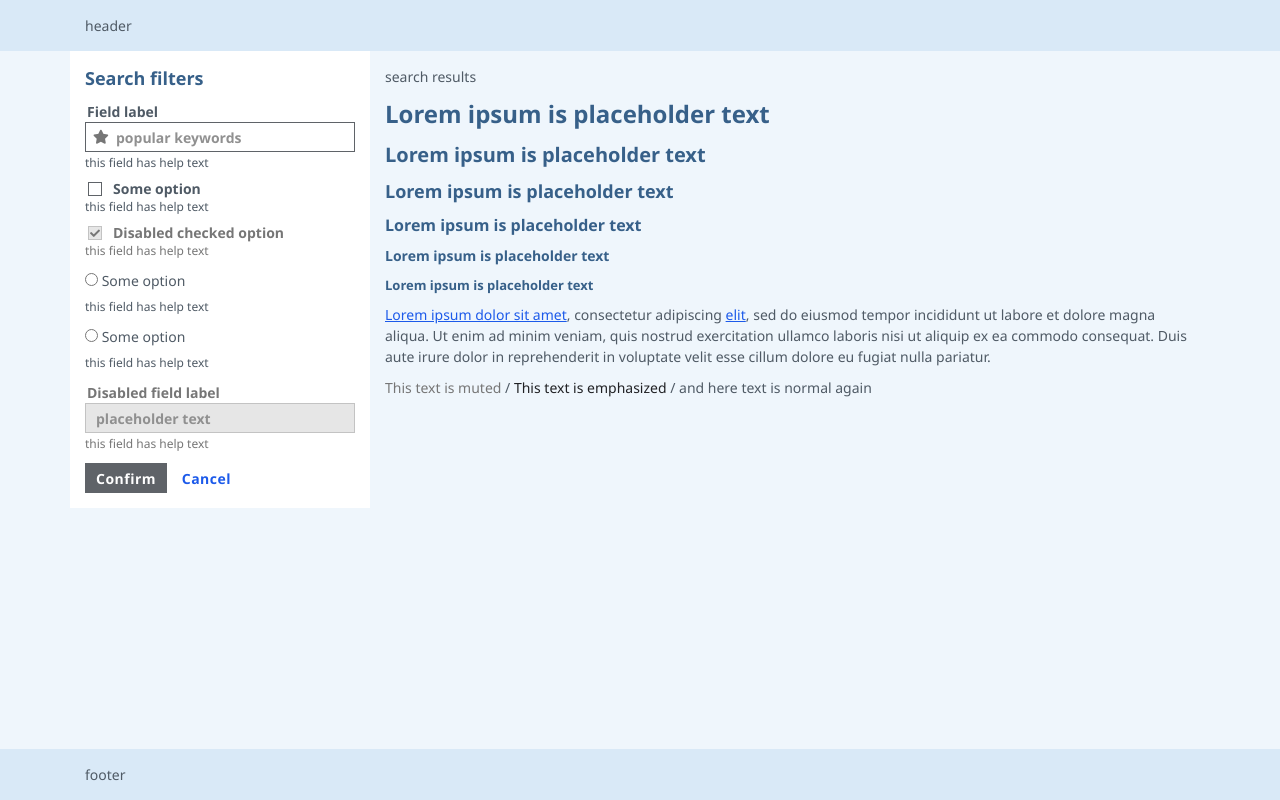
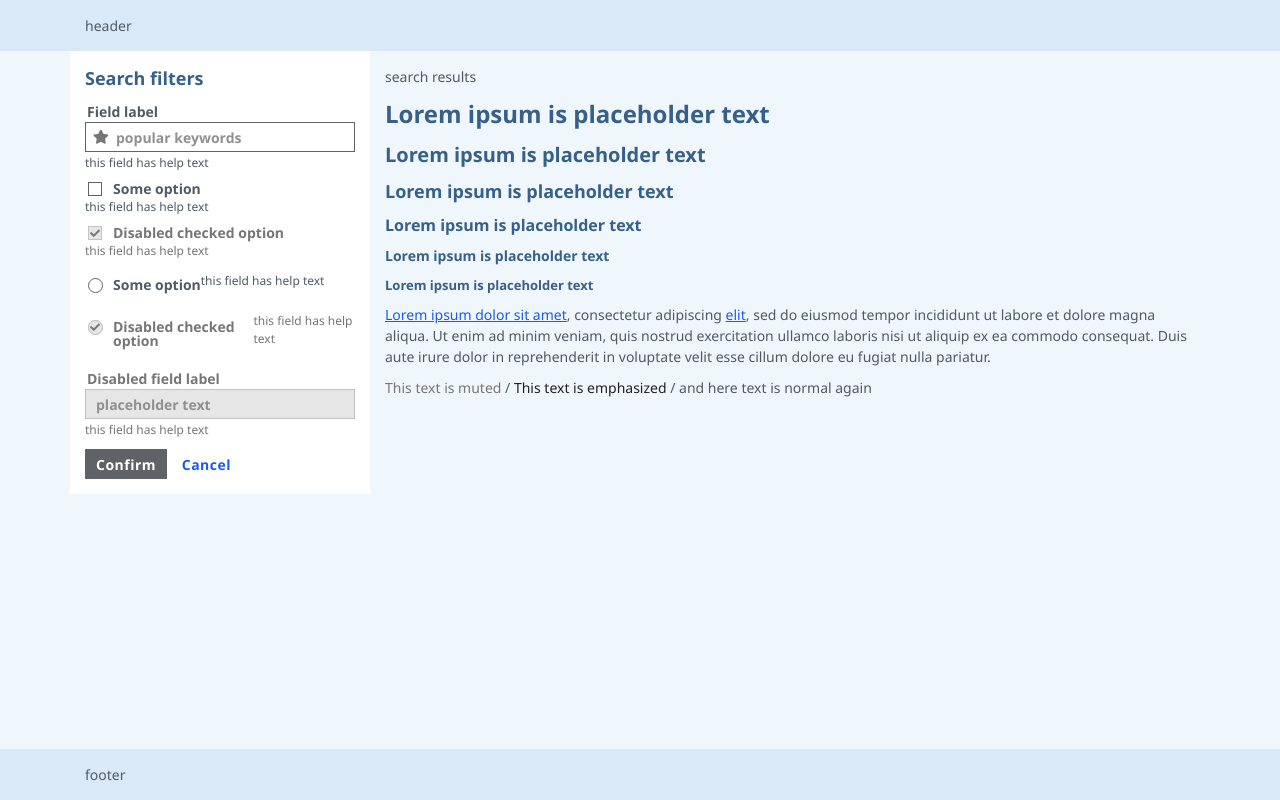
Before and after one commit to VilmantasT/app-boilerplate, a website: page src/index.html in a window 1280 px wide. Drawn offline with nearby package versions, Linux system fonts and the light colour scheme; files that its build step writes are made by us from their sources.

Commit message:
radio buttons

```diff
--- a/src/index.html
+++ b/src/index.html
@@ -1,23 +1,23 @@
 <!DOCTYPE html>
 <html lang="en">
-
   <head>
-    <meta charset="UTF-8">
-    <meta name="viewport" content="width=device-width, initial-scale=1.0">
-    <meta http-equiv="X-UA-Compatible" content="ie=edge">
-    <title>My App-Boilerplate</title>
-    <link rel="stylesheet" href="styles.css">
-    <link rel="stylesheet" href="https://use.fontawesome.com/releases/v5.7.2/css/all.css" integrity="sha384-fnmOCqbTlWIlj8LyTjo7mOUStjsKC4pOpQbqyi7RrhN7udi9RwhKkMHpvLbHG9Sr" crossorigin="anonymous">
+    <meta charset="UTF-8" />
+    <meta name="viewport" content="width=device-width, initial-scale=1.0" />
+    <meta http-equiv="X-UA-Compatible" content="ie=edge" />
+    <title>My App-Boilerplate | Fork</title>
+    <link rel="stylesheet" href="styles.css" />
+    <link
+      rel="stylesheet"
+      href="https://use.fontawesome.com/releases/v5.7.2/css/all.css"
+      integrity="sha384-fnmOCqbTlWIlj8LyTjo7mOUStjsKC4pOpQbqyi7RrhN7udi9RwhKkMHpvLbHG9Sr"
+      crossorigin="anonymous"
+    />
   </head>
 
   <body>
     <div id="app" class="page-wrapper">
       <header class="page-header">
-            <div class="container">
-                <div class="content-wrapper">
-                    header
-                </div>
-            </div>
+        <div class="container"><div class="content-wrapper">header</div></div>
       </header>
 
       <div class="page-content container">
@@ -31,11 +31,26 @@
               <h4>Lorem ipsum is placeholder text</h4>
               <h5>Lorem ipsum is placeholder text</h5>
               <h6>Lorem ipsum is placeholder text</h6>
-                        <p><a class="link" href="#" aria-label="Read more about Lorem ipsum meaning">Lorem ipsum dolor sit amet</a>, consectetur adipiscing <a class="link" href="#" aria-label="Read more about this topic">elit</a>, sed do eiusmod
-                            tempor incididunt ut labore et dolore magna aliqua. Ut enim ad minim veniam, quis nostrud exercitation ullamco laboris nisi ut aliquip ex ea commodo consequat. Duis aute irure dolor in reprehenderit in voluptate velit esse
-                            cillum dolore eu fugiat nulla pariatur.</p>
-                        <p><span class="muted">This text is muted</span> / <span class="emphasized">This text is emphasized</span> / and here text is normal again</p>
-
+              <p>
+                <a
+                  class="link"
+                  href="#"
+                  aria-label="Read more about Lorem ipsum meaning"
+                  >Lorem ipsum dolor sit amet</a
+                >, consectetur adipiscing
+                <a class="link" href="#" aria-label="Read more about this topic"
+                  >elit</a
+                >, sed do eiusmod tempor incididunt ut labore et dolore magna
+                aliqua. Ut enim ad minim veniam, quis nostrud exercitation
+                ullamco laboris nisi ut aliquip ex ea commodo consequat. Duis
+                aute irure dolor in reprehenderit in voluptate velit esse cillum
+                dolore eu fugiat nulla pariatur.
+              </p>
+              <p>
+                <span class="muted">This text is muted</span> /
+                <span class="emphasized">This text is emphasized</span> / and
+                here text is normal again
+              </p>
             </div>
           </div>
         </main>
@@ -47,43 +62,76 @@
                 <label class="label" for="field-demo-1">Field label</label>
                 <div class="control control--has-icon-left">
                   <i class="control__icon fas fa-star"></i>
-                                <input class="input" type="text" id="field-demo-1" placeholder="popular keywords">
+                  <input
+                    class="input"
+                    type="text"
+                    id="field-demo-1"
+                    placeholder="popular keywords"
+                  />
                 </div>
                 <p class="help error">this field has help text</p>
               </div>
               <div class="field">
                 <div class="control control--checkbox">
-                                <input class="checkbox" type="checkbox" id="field-checkbox1">
+                  <input
+                    class="checkbox"
+                    type="checkbox"
+                    id="field-checkbox1"
+                  />
                   <label class="label" for="field-checkbox1">Some option</label>
                 </div>
                 <p class="help error">this field has help text</p>
               </div>
               <div class="field disabled">
                 <div class="control control--checkbox">
-                                <input disabled checked class="checkbox" type="checkbox" id="field-checkbox2">
-                                <label class="label" for="field-checkbox2">Disabled checked option</label>
+                  <input
+                    disabled
+                    checked
+                    class="checkbox"
+                    type="checkbox"
+                    id="field-checkbox2"
+                  />
+                  <label class="label" for="field-checkbox2"
+                    >Disabled checked option</label
+                  >
                 </div>
                 <p class="help error">this field has help text</p>
-
               </div>
               <div class="field">
-                            <div class="">
-                                <input type="radio" name="" value="" id="field-radio1">
-                                <label for="field-radio1">Some option</label>
+                <div class="control control--radio">
+                  <input class="radio" type="radio" id="field-radio1" />
+                  <label class="label" for="field-radio1">Some option</label>
                   <p class="help error">this field has help text</p>
                 </div>
               </div>
-                        <div class="field">
-                            <div class="">
-                                <input type="radio" name="" value="" id="field-radio2">
-                                <label for="field-radio2">Some option</label>
+              <div class="field"></div>
+              <div class="field disabled">
+                <div class="control control--radio">
+                  <input
+                    disabled
+                    checked
+                    class="radio"
+                    type="radio"
+                    id="field-radio3"
+                  />
+                  <label class="label" for="field-radio3"
+                    >Disabled checked option</label
+                  >
                   <p class="help error">this field has help text</p>
                 </div>
               </div>
               <div class="field disabled">
-                            <label class="label" for="field-demo-2">Disabled field label</label>
+                <label class="label" for="field-demo-2"
+                  >Disabled field label</label
+                >
                 <div class="control">
-                                <input class="input" disabled type="text" id="field-demo-2" placeholder="placeholder text">
+                  <input
+                    class="input"
+                    disabled
+                    type="text"
+                    id="field-demo-2"
+                    placeholder="placeholder text"
+                  />
                 </div>
                 <p class="help error">this field has help text</p>
               </div>
@@ -95,13 +143,8 @@
       </div>
 
       <footer class="page-footer">
-            <div class="container">
-                <div class="content-wrapper">
-                    footer
-                </div>
-            </div>
+        <div class="container"><div class="content-wrapper">footer</div></div>
       </footer>
     </div>
   </body>
-
 </html>
--- a/src/styles/elements/_all.scss
+++ b/src/styles/elements/_all.scss
@@ -3,4 +3,5 @@
 @import "input-wrappers";
 @import "input-text";
 @import "input-checkbox";
+@import "input-radio";
 @import "buttons";
--- a/src/styles/elements/input-checkbox.scss
+++ b/src/styles/elements/input-checkbox.scss
@@ -2,14 +2,14 @@
 
 .control--checkbox {
   margin-bottom: 0;
-    padding-left: .8rem;
+  padding-left: 0.8rem;
 
   .label {
     position: relative;
     display: inline-block;
     vertical-align: middle;
     margin-bottom: 0;
-        padding-left: .5rem;
+    padding-left: 0.5rem;
     line-height: $line-height__input-normal;
 
     &::before {
@@ -37,7 +37,7 @@
       margin-left: -2rem;
       padding-left: 1px;
       font-size: 1rem;
-            line-height: $line-height__input-normal - .1rem;    // fine tune
+      line-height: $line-height__input-normal - 0.1rem; // fine tune
       color: $color__check;
       @include input-border();
     }
--- a/src/styles/elements/input-radio.scss
+++ b/src/styles/elements/input-radio.scss
@@ -0,0 +1,86 @@
+.control--radio {
+  margin-bottom: 0;
+  padding-left: 0.8rem;
+
+  .label {
+    position: relative;
+    display: inline-block;
+    vertical-align: middle;
+    margin-bottom: 0;
+    padding-left: 0.5rem;
+    line-height: $line-height__input-normal;
+
+    &::before {
+      content: "";
+      display: inline-block;
+      position: absolute;
+      width: $size__radio;
+      height: $size__radio;
+      left: 0;
+      margin-left: -2rem;
+      @include input-border(radio);
+    }
+
+    .disabled &::before {
+      @include input-border(disabled);
+    }
+
+    &::after {
+      display: inline-block;
+      position: absolute;
+      width: $size__radio;
+      height: $size__radio;
+      left: 0;
+      top: 0;
+      margin-left: -2rem;
+      padding-left: 1px;
+      font-size: 1rem;
+      line-height: $line-height__input-normal - 0.1rem; // fine tune
+      color: $color__check;
+      @include input-border(radio);
+    }
+
+    .disabled &::after {
+      @include input-border(disabled);
+    }
+  }
+
+  .radio {
+    opacity: 0;
+    z-index: 1;
+    cursor: pointer;
+
+    &:checked + .label::after {
+      content: $icon__check;
+      font-family: $font-family__icons;
+      background-color: $background__check;
+    }
+
+    &:disabled {
+      cursor: not-allowed;
+    }
+
+    &:disabled + .label {
+      color: $color__text-muted;
+
+      &::before {
+        background-color: darken($color__white, 10%);
+        cursor: not-allowed;
+      }
+
+      &::after {
+        color: $color__text-muted;
+        background-color: darken($color__white, 10%);
+        cursor: not-allowed;
+      }
+    }
+
+    &:focus + .label::before {
+      @include focusable-active();
+    }
+
+    &:checked:focus + .label::after {
+      background-color: darken($background__check, 20%);
+    }
+  }
+}
--- a/src/styles/elements/input-text.scss
+++ b/src/styles/elements/input-text.scss
@@ -18,7 +18,6 @@
 }
 
 .field {
-
     &.disabled .input {
         background-color: darken($color__white, 10%);
         @include input-border(disabled);
@@ -28,7 +27,6 @@
 
 .control {
     // Arrangement for having icons in input field
-
     $icon-sides: left, right;
     @each $side in $icon-sides {
         &--has-icon-#{$side} {
@@ -40,7 +38,7 @@
 
     &__icon {
         position: absolute;
-        padding: .8rem;
+        padding: 0.8rem;
         color: $color__text-muted;
     }
 }
--- a/src/styles/elements/mixins.scss
+++ b/src/styles/elements/mixins.scss
@@ -1,15 +1,19 @@
 @mixin focusable {
-    outline: 0 !important;  // overiding reboot
+  outline: 0 !important; // overiding reboot
 }
 
 @mixin focusable-active {
-    box-shadow: 0 0 0 2px rgba($color__input-border, .4);
+  box-shadow: 0 0 0 2px rgba($color__input-border, 0.4);
 }
 
-@mixin input-border ($state: normal) {
+@mixin input-border($state: normal) {
   border: 1px solid $color__input-border;
-    @if $state == 'disabled' {
+  @if $state == "disabled" {
     border-color: lighten($color__text-muted, 30%);
+  }
+  @elseif $state == 'radio' {
+    border: 1px solid $color__input-border;
+    border-radius: 50%;
   }
 }
 
@@ -19,5 +23,5 @@
   height: $size__inputs-buttons;
   font-weight: bold;
   line-height: $line-height__button;
-    letter-spacing: .5px;
+  letter-spacing: 0.5px;
 }
--- a/src/styles/variables/elements.scss
+++ b/src/styles/variables/elements.scss
@@ -1,23 +1,24 @@
 // Colors
-$color__link:         $color__royal-blue;
+$color__link: $color__royal-blue;
 $color__input-border: $color__shuttle-grey;
-$color__check:        $color__white;
-$background__check:   $color__shuttle-grey;
-$background__button:  $color__shuttle-grey;
+$color__check: $color__white;
+$background__check: $color__shuttle-grey;
+$background__button: $color__shuttle-grey;
 
 // Line heights
-$line-height__button:       2.5rem;
+$line-height__button: 2.5rem;
 $line-height__input-normal: 1.4rem;
 
 // Spacing
-$padding__input:     .5rem 1rem;
-$padding__button:    .2rem 1rem;
+$padding__input: 0.5rem 1rem;
+$padding__button: 0.2rem 1rem;
 $margin__form-field: 1rem;
-$margin__form-label: .25rem;
+$margin__form-label: 0.25rem;
 
 // Sizes
 $size__inputs-buttons: 3rem;
-$size__checkbox:       1.4rem;
+$size__checkbox: 1.4rem;
+$size__radio: 1.5rem;
 
 // Icons
 $icon__check: " \f00c" !default;
```
Lines whose indentation alone changed are shown as unchanged.
